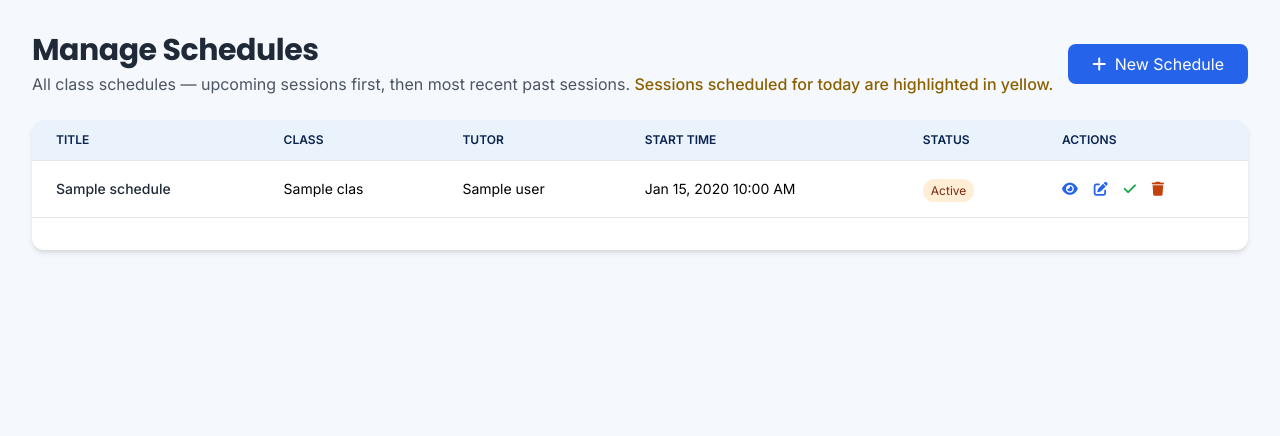
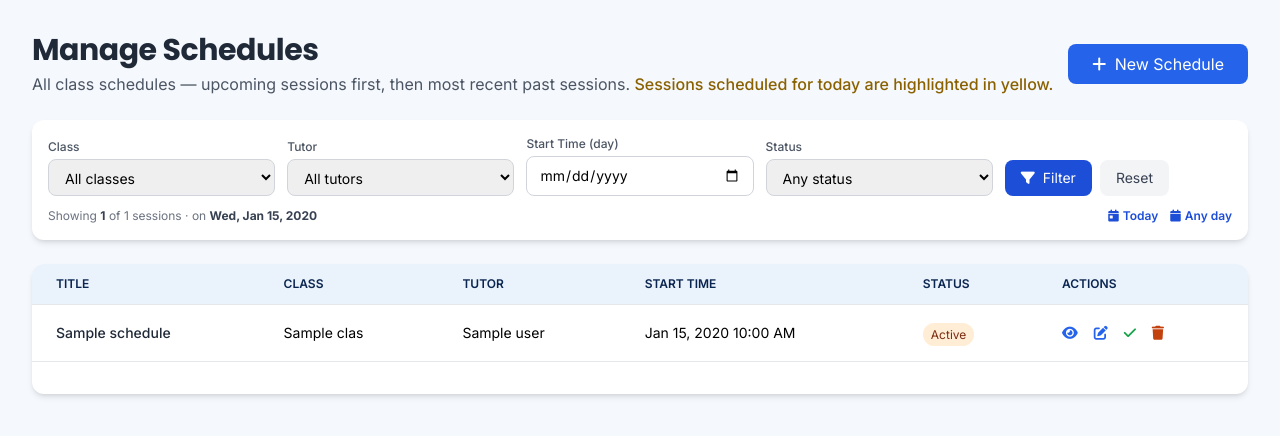
Before and after one commit to paulzekeri/excellent-scholars-hub, a Laravel app: template resources/views/admin/schedules/index.blade.php in a window 1280 px wide. Shown: the top 436 px of the page. Run offline with Laravel 8, Linux system fonts and the light colour scheme; the template is opened without the code that fills it: most values are stand-ins (such as "Sample title", 1, 10 or a date in 2020); some libraries are stand-ins or nearby versions.

Commit message:
feat: filter the admin schedules list by class, tutor, day and status
The Schedules page now has a filter bar: Class, Tutor, a Start Time (day) date picker (whereDate on start_time) and Status, all combinable. Filters survive pagination, the bar reports 'Showing X of Y sessions' with Today / Any day / Reset shortcuts, an empty result shows a message instead of a blank table, and a hand-typed or invalid date is ignored rather than erroring.

Adds tests/Feature/ScheduleFiltersTest.php and updates the user guide, plan.md and PLAN_CLIENT_ADDITIONS.md. No schema change.

```diff
--- a/resources/views/admin/schedules/index.blade.php
+++ b/resources/views/admin/schedules/index.blade.php
@@ -6,6 +6,60 @@
         <div><h1 class="text-3xl font-bold text-gray-800">Manage Schedules</h1><p class="text-gray-600 mt-1">All class schedules &mdash; upcoming sessions first, then most recent past sessions. <span class="text-sun-ink font-medium">Sessions scheduled for today are highlighted in yellow.</span></p></div>
         <a href="{{ route('admin.schedules.create') }}" class="bg-blue-600 text-white px-6 py-2 rounded-lg hover:bg-blue-700 transition"><i class="fas fa-plus mr-1"></i> New Schedule</a>
     </div>
+
+    <form method="GET" action="{{ route('admin.schedules.index') }}" class="bg-white rounded-xl shadow-md p-4 mb-6">
+        <div class="grid grid-cols-1 sm:grid-cols-2 lg:grid-cols-5 gap-3 items-end">
+            <div>
+                <label for="schedule-class-filter" class="block text-xs font-medium text-gray-600 mb-1">Class</label>
+                <select id="schedule-class-filter" name="class_id" class="block w-full border border-gray-300 rounded-lg px-3 py-2 text-sm focus:ring-blue-500 focus:border-blue-500">
+                    <option value="">All classes</option>
+                    @foreach($classes as $class)
+                        <option value="{{ $class->id }}" {{ (string) $classFilter === (string) $class->id ? 'selected' : '' }}>{{ $class->name }}</option>
+                    @endforeach
+                </select>
+            </div>
+            <div>
+                <label for="schedule-tutor-filter" class="block text-xs font-medium text-gray-600 mb-1">Tutor</label>
+                <select id="schedule-tutor-filter" name="tutor_id" class="block w-full border border-gray-300 rounded-lg px-3 py-2 text-sm focus:ring-blue-500 focus:border-blue-500">
+                    <option value="">All tutors</option>
+                    @foreach($tutors as $tutor)
+                        <option value="{{ $tutor->id }}" {{ (string) $tutorFilter === (string) $tutor->id ? 'selected' : '' }}>{{ $tutor->user->name ?? 'Tutor' }}</option>
+                    @endforeach
+                </select>
+            </div>
+            <div>
+                <label for="schedule-date-filter" class="block text-xs font-medium text-gray-600 mb-1">Start Time (day)</label>
+                <input id="schedule-date-filter" type="date" name="date" value="{{ $dateFilter }}" class="block w-full border border-gray-300 rounded-lg px-3 py-2 text-sm focus:ring-blue-500 focus:border-blue-500">
+            </div>
+            <div>
+                <label for="schedule-status-filter" class="block text-xs font-medium text-gray-600 mb-1">Status</label>
+                <select id="schedule-status-filter" name="status" class="block w-full border border-gray-300 rounded-lg px-3 py-2 text-sm focus:ring-blue-500 focus:border-blue-500">
+                    <option value="">Any status</option>
+                    @foreach(['scheduled' => 'Scheduled', 'ongoing' => 'Ongoing', 'completed' => 'Completed', 'cancelled' => 'Cancelled'] as $value => $label)
+                        <option value="{{ $value }}" {{ $statusFilter === $value ? 'selected' : '' }}>{{ $label }}</option>
+                    @endforeach
+                </select>
+            </div>
+            <div class="flex gap-2">
+                <button type="submit" class="bg-blue-700 text-white px-4 py-2 rounded-lg text-sm hover:bg-blue-800 transition"><i class="fas fa-filter mr-1"></i> Filter</button>
+                <a href="{{ route('admin.schedules.index') }}" class="bg-gray-100 text-gray-700 px-4 py-2 rounded-lg text-sm hover:bg-gray-200 transition">Reset</a>
+            </div>
+        </div>
+
+        <div class="mt-3 flex flex-wrap items-center justify-between gap-2 text-xs text-gray-500">
+            <span>
+                Showing <strong class="text-gray-700">{{ $schedules->total() }}</strong> of {{ $totalSessions }} sessions
+                @if($dateFilter)
+                    &middot; on <strong class="text-gray-700">{{ \Carbon\Carbon::parse($dateFilter)->format('D, M d, Y') }}</strong>
+                @endif
+            </span>
+            <span class="flex flex-wrap items-center gap-3">
+                <a href="{{ route('admin.schedules.index', array_filter(['class_id' => $classFilter, 'tutor_id' => $tutorFilter, 'status' => $statusFilter, 'date' => now()->toDateString()])) }}" class="font-semibold text-blue-700 hover:text-blue-900"><i class="fas fa-calendar-day mr-1"></i>Today</a>
+                <a href="{{ route('admin.schedules.index', array_filter(['class_id' => $classFilter, 'tutor_id' => $tutorFilter, 'status' => $statusFilter])) }}" class="font-semibold text-blue-700 hover:text-blue-900"><i class="fas fa-calendar mr-1"></i>Any day</a>
+            </span>
+        </div>
+    </form>
+
     <div class="bg-white rounded-xl shadow-md overflow-hidden">
         <div class="overflow-x-auto">
             <table class="min-w-full divide-y divide-gray-200">
@@ -13,7 +67,7 @@
                     <tr><th class="px-6 py-3 text-left text-xs font-semibold text-[#0a2550] uppercase">Title</th><th class="px-6 py-3 text-left text-xs font-semibold text-[#0a2550] uppercase">Class</th><th class="px-6 py-3 text-left text-xs font-semibold text-[#0a2550] uppercase">Tutor</th><th class="px-6 py-3 text-left text-xs font-semibold text-[#0a2550] uppercase">Start Time</th><th class="px-6 py-3 text-left text-xs font-semibold text-[#0a2550] uppercase">Status</th><th class="px-6 py-3 text-left text-xs font-semibold text-[#0a2550] uppercase">Actions</th></tr>
                 </thead>
                 <tbody class="divide-y divide-gray-200">
-                    @foreach($schedules as $schedule)
+                    @forelse($schedules as $schedule)
                     @php $isToday = \Carbon\Carbon::parse($schedule->start_time)->isToday(); @endphp
                     <tr class="{{ $isToday ? 'bg-sun-light hover:bg-sun-light' : 'hover:bg-gray-50' }}">
                         <td class="px-6 py-4 text-sm font-medium"><a href="{{ route('admin.schedules.show', $schedule) }}" class="{{ $isToday ? 'text-sun-ink hover:text-sun-ink' : 'text-gray-800 hover:text-blue-600' }}">{{ $schedule->title }}</a>
@@ -42,7 +96,16 @@
                             <form action="{{ route('admin.schedules.destroy', $schedule) }}" method="POST" class="inline" onsubmit="return confirm('Are you sure?')">@csrf @method('DELETE')<button type="submit" class="text-orange-700 hover:text-orange-900"><i class="fas fa-trash"></i></button></form>
                         </td>
                     </tr>
-                    @endforeach
+                    @empty
+                    <tr>
+                        <td colspan="6" class="px-6 py-10 text-center text-sm text-gray-500">
+                            <i class="fas fa-calendar-times mr-2 text-gray-400"></i>
+                            No sessions match these filters.
+                            <a href="{{ route('admin.schedules.index') }}" class="font-semibold text-blue-700 hover:text-blue-900">Clear the filters</a>
+                            to see everything.
+                        </td>
+                    </tr>
+                    @endforelse
                 </tbody>
             </table>
         </div>
--- a/resources/views/help/user-guide.blade.php
+++ b/resources/views/help/user-guide.blade.php
@@ -478,6 +478,7 @@
                     <div class="tip-box">
                         <p class="text-sm text-gray-700 mb-2"><strong>Repeat a weekly lesson:</strong> set <strong>Repeat</strong> to <em>Every week on the days &amp; times I choose</em>, then add one row per day &mdash; for example <strong>10:00 am Monday</strong>, <strong>2:00 pm Wednesday</strong> and <strong>6:00 pm Friday</strong>. Choose a <strong>Repeats from</strong> date and a <strong>Repeat until</strong> date: each row is created every week on its own day and time, so one form builds the whole timetable. Enrolled learners and the tutor see every session on their dashboards automatically.</p>
                         <p class="text-sm text-gray-700"><strong>Automatic video room:</strong> choose <strong>Automatic video room (Jitsi Meet)</strong> and leave the link blank &mdash; a free meeting link is generated for you and reused for every session in the series.</p>
+                        <p class="text-sm text-gray-700"><strong>Find a certain day:</strong> the Schedules page has a filter bar &mdash; pick a <strong>Class</strong>, a <strong>Tutor</strong>, a <strong>Start Time (day)</strong> date and/or a <strong>Status</strong>, then click <strong>Filter</strong>. The <strong>Today</strong> link jumps straight to today's sessions, <strong>Any day</strong> clears only the date, and <strong>Reset</strong> clears everything. The count under the filter bar tells you how many sessions matched.</p>
                     </div>
 
                     <p class="font-medium text-gray-700 mt-4 mb-2">To tick a class as completed:</p>
@@ -1459,7 +1460,7 @@
                             <tr><td class="px-4 py-3 font-medium text-gray-800">Classes</td><td class="px-4 py-3 text-gray-600">Maximum students and the <strong>Class Code</strong> are both optional (blank code = auto-generated, blank maximum = unlimited).</td><td class="px-4 py-3 text-gray-600">Admin, CEO</td></tr>
                             @endif
                             @if($guideIsAdmin || $guideIsTutor)
-                            <tr><td class="px-4 py-3 font-medium text-gray-800">Schedules</td><td class="px-4 py-3 text-gray-600">Set a lesson once with <strong>Repeat &rarr; Every week on the days &amp; times I choose</strong>: add a row per day (10:00 am Monday, 2:00 pm Wednesday, 6:00 pm Friday) plus <em>Repeats from</em> / <em>Repeat until</em> dates, and each day repeats weekly at its own time. Choose <strong>Automatic video room (Jitsi Meet)</strong> to generate a free meeting link once and reuse it for the series. Weekly sessions are flagged on the Schedules list.</td><td class="px-4 py-3 text-gray-600">Admin, CEO, Tutors</td></tr>
+                            <tr><td class="px-4 py-3 font-medium text-gray-800">Schedules</td><td class="px-4 py-3 text-gray-600">Set a lesson once with <strong>Repeat &rarr; Every week on the days &amp; times I choose</strong>: add a row per day (10:00 am Monday, 2:00 pm Wednesday, 6:00 pm Friday) plus <em>Repeats from</em> / <em>Repeat until</em> dates, and each day repeats weekly at its own time. The list has a filter bar for <strong>Class</strong>, <strong>Tutor</strong>, <strong>Start Time (day)</strong> and <strong>Status</strong> (plus <em>Today</em> and <em>Reset</em> shortcuts). Choose <strong>Automatic video room (Jitsi Meet)</strong> to generate a free meeting link once and reuse it for the series. Weekly sessions are flagged on the Schedules list.</td><td class="px-4 py-3 text-gray-600">Admin, CEO, Tutors</td></tr>
                             @endif
                             @if($guideIsAdmin)
                             <tr><td class="px-4 py-3 font-medium text-gray-800">Users</td><td class="px-4 py-3 text-gray-600">The Users page now filters by <strong>role</strong> (quick chips show the count per role), plus status and a name/username/email search.</td><td class="px-4 py-3 text-gray-600">Admin, CEO</td></tr>
```
Also changed, not shown: PLAN_CLIENT_ADDITIONS.md (+5 -0 lines), app/Http/Controllers/Admin/ScheduleController.php (+51 -5 lines), plan.md (+3 -0 lines), tests/Feature/ScheduleFiltersTest.php (added, +151 -0 lines).
